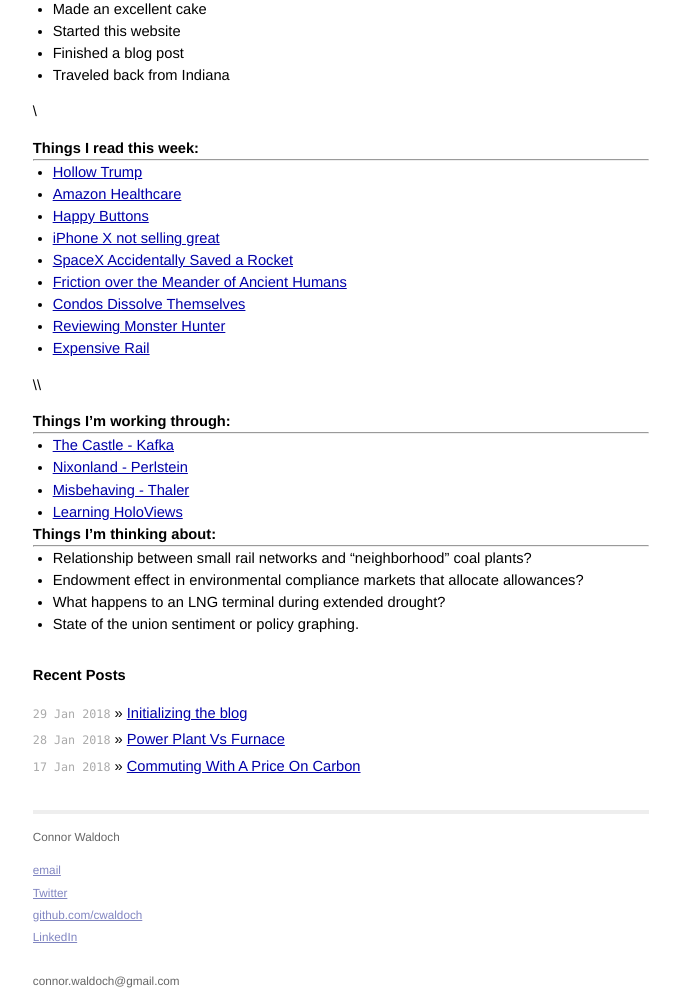
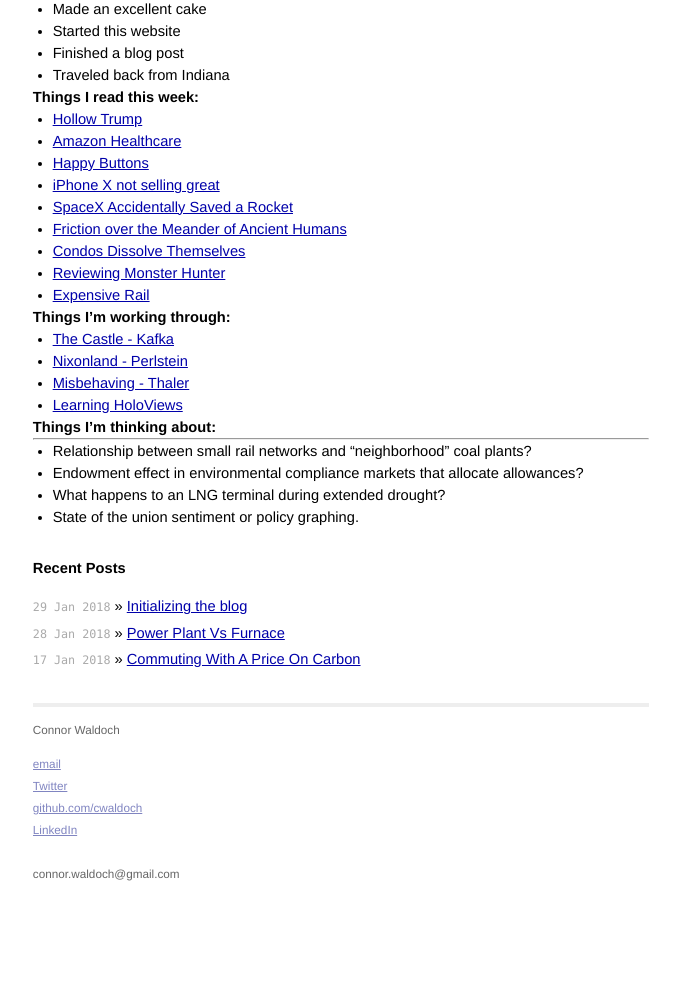
Before and after one commit to cwaldoch/cwaldoch.github.io, a Jekyll site: the page built from _posts/2018-02-02-weekly-roundup-no1.md, in a window 1280 px wide. Shown: the part 628-1631 px from the top of the page, without its empty margins (299-979 px from the left). Built offline with Jekyll 4.4.1, drawn with Linux system fonts in a browser that asks for light colours; our own code applies the rules of GitHub Pages for plain Markdown files; after the commit the page ends 1525 px from its top, so only the background shows below that.

```diff
--- a/_posts/2018-02-02-weekly-roundup-no1.md
+++ b/_posts/2018-02-02-weekly-roundup-no1.md
@@ -13,8 +13,7 @@ As part of establishing consistency, I'll be doing brief weekly roundups. Not to
 * Finished a blog post
 * Traveled back from Indiana
 
-\
-## Things I read this week:
+Things I read this week:
 ------
 * [Hollow Trump](https://www.vox.com/2018/1/30/16950192/state-of-the-union-problems)
 * [Amazon Healthcare](https://stratechery.com/2018/amazon-health/)
@@ -26,8 +25,7 @@ As part of establishing consistency, I'll be doing brief weekly roundups. Not to
 * [Reviewing Monster Hunter](https://waypoint.vice.com/en_us/article/8xvpw5/monster-hunter-world-review)
 * [Expensive Rail](https://www.citylab.com/transportation/2018/01/why-its-so-expensive-to-build-urban-rail-in-the-us/551408/)
 
-\\\
-## Things I'm working through:
+Things I'm working through:
 ------
 * [The Castle - Kafka](http://amzn.to/2FFTfwF)
 * [Nixonland - Perlstein](http://amzn.to/2Ey4V5b)
```
